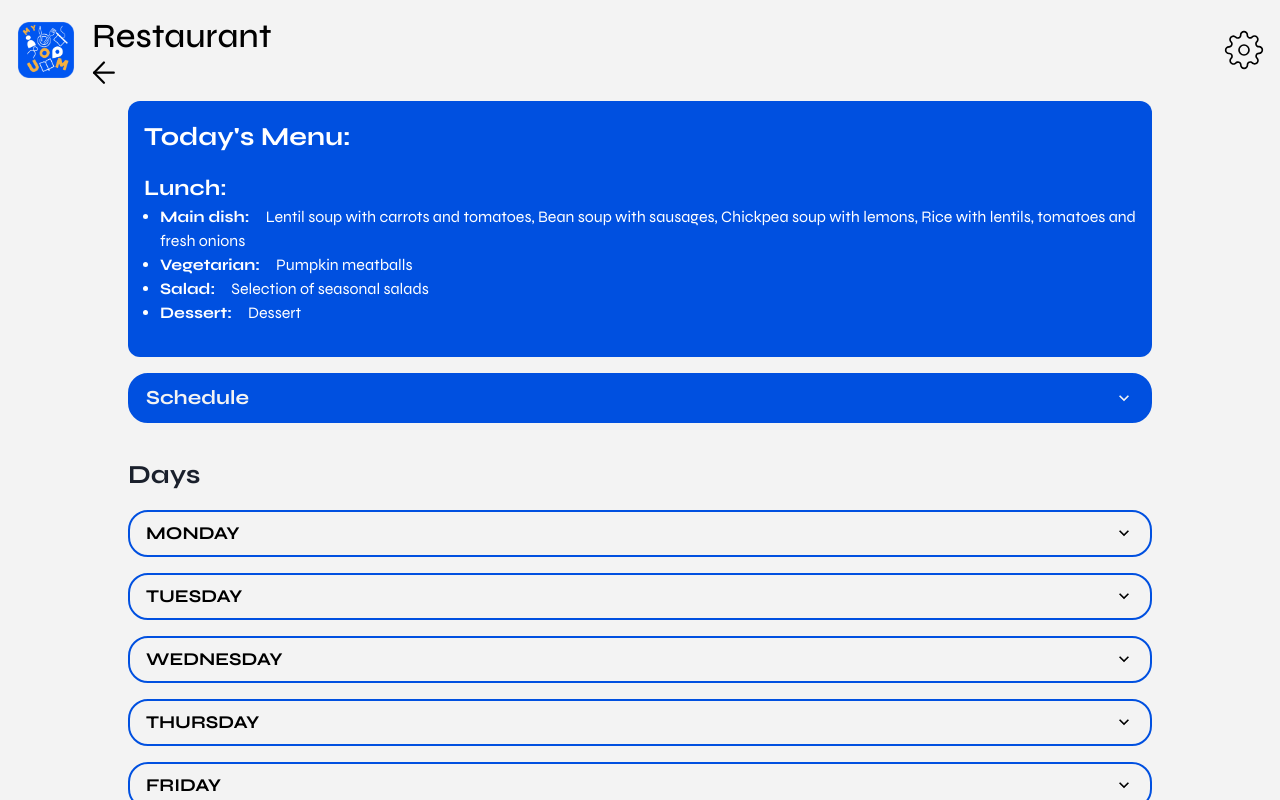
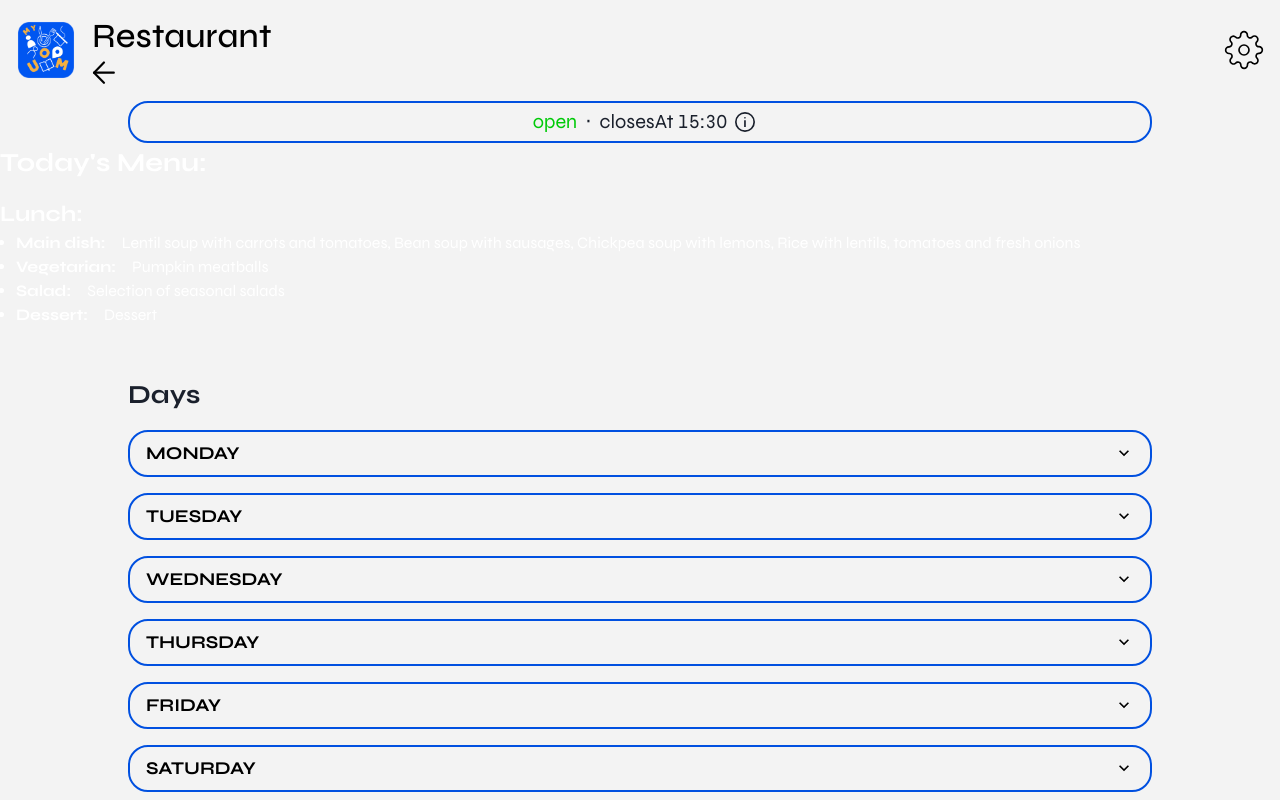
Before and after one commit to open-source-uom/myuom, a React (Create React App) app: page /restaurant in a window 1280 px wide. Shown: the top 800 px of the page. Built offline with nearby package versions, Linux system fonts and the light colour scheme.

Commit message:
Create restaurant schedule button and modal window

```diff
--- a/src/assets/data/RestaurantSchedule.js
+++ b/src/assets/data/RestaurantSchedule.js
@@ -66,3 +66,39 @@ export const RESTAURANT_HOURS = {
     },
   },
 };
+
+export const schedule = {
+  weekdays: {
+    breakfast: { start: "08:00", end: "09:30" },
+    lunch: { start: "12:30", end: "15:30" },
+    dinner: { start: "18:00", end: "20:00" },
+  },
+  weekendsAndHolidays: {
+    breakfast: { start: "08:00", end: "09:30" },
+    lunch: { start: "13:00", end: "15:30" },
+    dinner: { start: "18:00", end: "20:00" },
+  },
+};
+
+export const holidays = [
+  "2023-10-26",
+  "2023-10-28",
+  "2023-12-25",
+  "2023-12-26",
+  "2024-01-01",
+  "2024-01-06",
+  "2024-03-18",
+  "2024-03-25",
+  "2024-05-01",
+  "2024-05-03",
+  "2024-05-04",
+  "2024-05-05",
+  "2024-05-06",
+  "2024-06-23",
+  "2024-06-24",
+  "2024-08-15",
+  "2024-10-26",
+  "2024-10-28",
+  "2024-12-25",
+  "2024-12-26",
+];
--- a/src/components/restaurant/Schedule.jsx
+++ b/src/components/restaurant/Schedule.jsx
@@ -38,156 +38,187 @@
 
 import {
   Box,
-  Grid,
-  AccordionItem,
-  AccordionButton,
-  AccordionPanel,
-  AccordionIcon,
   Text,
   Flex,
   useColorModeValue,
+  Modal,
+  ModalOverlay,
+  ModalContent,
+  ModalHeader,
+  ModalBody,
+  ModalCloseButton,
+  useDisclosure,
 } from "@chakra-ui/react";
-import { RESTAURANT_HOURS } from "../../assets/data/RestaurantSchedule";
+import { InfoOutlineIcon } from "@chakra-ui/icons";
+import { schedule, holidays } from "../../assets/data/RestaurantSchedule";
+import TimeTable from "./TimeTable";
 import i18n from "../../i18n";
+import { useState, useEffect } from "react";
+
 function Schedule() {
+  const [isRestaurantOpen, setIsRestaurantOpen] = useState(false);
+  const { isOpen, onOpen, onClose } = useDisclosure();
+
+  const [nextTimeInfo, setNextTimeInfo] = useState({
+    nextTime: "00:00",
+    activeMeal: "none",
+    activeCategory: "none",
+  });
+
+  useEffect(() => {
+    const updateNextTime = () => {
+      const now = new Date();
+      const nextTimeInfo = getNextTimeAndMeal(now);
+      setNextTimeInfo(nextTimeInfo);
+    };
+
+    const timeNow = new Date();
+    const delayUntilNextMinute = 60 - timeNow.getSeconds();
+
+    updateNextTime();
+
+    setTimeout(() => {
+      updateNextTime();
+
+      const intervalId = setInterval(updateNextTime, 60000);
+
+      return () => clearInterval(intervalId);
+    }, delayUntilNextMinute * 1000);
+  }, []);
+
+  function isHoliday(today) {
+    const todayString = today.toISOString().split("T")[0];
+    return holidays.includes(todayString);
+  }
+
+  function getDayCategory(offset = 0) {
+    let day = new Date();
+    day.setDate(day.getDate() + offset);
+    const dayOfWeek = day.getDay();
+    const isWeekend = dayOfWeek === 0 || dayOfWeek === 6;
+    const dayCategory =
+      isWeekend || isHoliday(day) ? "weekendsAndHolidays" : "weekdays";
+    return dayCategory;
+  }
+
+  function getNextTimeAndMeal(now) {
+    const todayCategory = getDayCategory();
+    const nowTime = now.toTimeString().substr(0, 5);
+
+    let nextOpeningTime = "24:00";
+    let activeMeal = "none";
+
+    for (const meal in schedule[todayCategory]) {
+      const { start, end } = schedule[todayCategory][meal];
+
+      if (nowTime >= start && nowTime < end) {
+        setIsRestaurantOpen(true);
+        return {
+          nextTime: end,
+          activeMeal: meal,
+          activeCategory: todayCategory,
+        };
+      }
+
+      if (nowTime < start && start < nextOpeningTime) {
+        setIsRestaurantOpen(false);
+        return {
+          nextTime: start,
+          activeMeal: meal,
+          activeCategory: todayCategory,
+        };
+      }
+    }
+
+    setIsRestaurantOpen(false);
+    const tomorrowCategory = getDayCategory(1);
+
+    activeMeal = "breakfast";
+    const { start } = schedule[tomorrowCategory][activeMeal];
+
+    return {
+      nextTime: start,
+      activeMeal,
+      activeCategory: tomorrowCategory,
+    };
+  }
+
   return (
+    <>
       <Box
-      marginBottom="1rem"
         borderRadius="20"
         overflow="hidden"
         border="2px"
         borderColor={useColorModeValue("#0050e0", "#f3f3f3")}
-      bg={useColorModeValue("#0050e0", "#f3f3f3")}
-      color={useColorModeValue("#f3f3f3", "black")}
       >
-      <AccordionItem border="none">
-        <Text>
-          <AccordionButton
-            display="flex"
-            direction="row"
+        <Flex
+          w={"100%"}
+          justifyContent="center"
           alignItems="center"
-            justifyContent="start"
-            _hover={{ bg: "transparent" }}
-            w="100%"
-            h="100%"
-            outline="none"
-            bgColor="transparent"
-            color={useColorModeValue("#f3f3f3", "black")}
           fontFamily="Syne"
-            border="none"
-            alt="profPic"
-            overflow="hidden"
-            gap={3}
+          fontSize="20px"
+          py={1}
+          cursor="pointer"
+          onClick={onOpen}
         >
           <Text
-              w="100%"
+            as="span"
+            px={2}
+            color={isRestaurantOpen ? "#00CA08" : "#CA0000"}
+          >
+            {i18n.t(isRestaurantOpen ? "open" : "closed")}
+          </Text>
+          <Text as="span">⋅</Text>
+          <Text
+            as="span"
+            style={{ fontVariantNumeric: "lining-nums tabular-nums" }}
+            px={2}
+          >
+            {i18n.t(isRestaurantOpen ? "closesAt" : "opensAt")}{" "}
+            {nextTimeInfo.nextTime}
+          </Text>
+          <InfoOutlineIcon />
+        </Flex>
+      </Box>
+      <Modal onClose={onClose} isOpen={isOpen} isCentered>
+        <ModalOverlay backdropFilter="blur(10px)" />
+        <ModalContent
+          w={{ sm: "90%", md: "90%", lg: "80%", "2xl": "60%", "3xl": "50%" }}
+          fontFamily="Syne"
+          borderRadius="24px"
+          bg={useColorModeValue("#f3f3f3", "black")}
+        >
+          <Flex px="15px" justifyContent="space-between" alignItems="center">
+            <ModalHeader py="15px" px="10px" fontWeight="600" fontSize="22px">
+              {i18n.t("orario")}
+            </ModalHeader>
+            <ModalCloseButton position="static" />
+          </Flex>
+
+          <ModalBody
             display="flex"
-              direction="row"
-              justifyContent="start"
-              fontWeight="bold"
-              fontFamily="Syne"
-              fontSize={{ sm: 16, md: 18, lg: 20 }}
-              color={useColorModeValue("#f3f3f3", "black")}
+            flexDir="column"
+            px="15px"
+            paddingTop="0"
+            paddingBottom="15px"
+            gap="24px"
           >
-              {i18n.t("orario")}
-            </Text>
-            <AccordionIcon />
-          </AccordionButton>
-        </Text>
-        <AccordionPanel
-          pb={4}
-          w={"100%"}
-          justifyContent="start"
-          fontFamily="Syne"
-        >
-          <Grid
-            templateColumns={{ sm: "repeat(1, 1fr)", lg: "repeat(3, 1fr)" }}
-            justifyContent="start"
-            alignItems="start"
-          >
-            <Flex direction="column">
-              <Text fontWeight="bold">{i18n.t("proino")}</Text>
-              <Text>
-                {" "}
-                {RESTAURANT_HOURS.for_breakfast.on_weekdays.start.hours
-                  .toString()
-                  .padStart(2, "0")}
-                :
-                {RESTAURANT_HOURS.for_breakfast.on_weekdays.start.minutes
-                  .toString()
-                  .padStart(2, "0")}
-                -
-                {RESTAURANT_HOURS.for_breakfast.on_weekdays.end.hours
-                  .toString()
-                  .padStart(2, "0")}
-                :
-                {RESTAURANT_HOURS.for_breakfast.on_weekdays.end.minutes
-                  .toString()
-                  .padStart(2, "0")}
-              </Text>
-            </Flex>
-            <Flex direction="column">
-              <Text fontWeight="bold">{i18n.t("mesimeriano")}</Text>
-              <Text align="center">
-                {RESTAURANT_HOURS.for_lunch.on_weekdays.start.hours
-                  .toString()
-                  .padStart(2, "0")}
-                :
-                {RESTAURANT_HOURS.for_lunch.on_weekdays.start.minutes
-                  .toString()
-                  .padStart(2, "0")}
-                -{" "}
-                {RESTAURANT_HOURS.for_lunch.on_weekdays.end.hours
-                  .toString()
-                  .padStart(2, "0")}
-                :
-                {RESTAURANT_HOURS.for_lunch.on_weekdays.end.minutes
-                  .toString()
-                  .padStart(2, "0")}
-                <br></br>
-                {RESTAURANT_HOURS.for_lunch.on_weekend.start.hours
-                  .toString()
-                  .padStart(2, "0")}
-                :
-                {RESTAURANT_HOURS.for_lunch.on_weekend.start.minutes
-                  .toString()
-                  .padStart(2, "0")}
-                -{" "}
-                {RESTAURANT_HOURS.for_lunch.on_weekend.end.hours
-                  .toString()
-                  .padStart(2, "0")}
-                :
-                {RESTAURANT_HOURS.for_lunch.on_weekend.end.minutes
-                  .toString()
-                  .padStart(2, "0")}{" "}
-                ({i18n.t("skKaiArgies")})
-              </Text>
-            </Flex>
-            <Flex direction="column">
-              <Text fontWeight="bold">{i18n.t("vradino")}</Text>
-              <Text>
-                {" "}
-                {RESTAURANT_HOURS.for_dinner.on_weekdays.start.hours
-                  .toString()
-                  .padStart(2, "0")}
-                :
-                {RESTAURANT_HOURS.for_dinner.on_weekdays.start.minutes
-                  .toString()
-                  .padStart(2, "0")}
-                -{" "}
-                {RESTAURANT_HOURS.for_dinner.on_weekdays.end.hours
-                  .toString()
-                  .padStart(2, "0")}
-                :
-                {RESTAURANT_HOURS.for_dinner.on_weekdays.end.minutes
-                  .toString()
-                  .padStart(2, "0")}
-              </Text>
-            </Flex>
-          </Grid>
-        </AccordionPanel>
-      </AccordionItem>
-    </Box>
+            <TimeTable
+              title="weekdays"
+              entries={schedule.weekdays}
+              activeCategory={nextTimeInfo.activeCategory}
+              activeMeal={nextTimeInfo.activeMeal}
+            />
+            <TimeTable
+              title="weekendsAndHolidays"
+              entries={schedule.weekendsAndHolidays}
+              activeCategory={nextTimeInfo.activeCategory}
+              activeMeal={nextTimeInfo.activeMeal}
+            />
+          </ModalBody>
+        </ModalContent>
+      </Modal>
+    </>
   );
 }
 
--- /dev/null
+++ b/src/components/restaurant/TimeTable.jsx
@@ -0,0 +1,61 @@
+import { Flex } from "@chakra-ui/react";
+import i18n from "../../i18n";
+
+function TimeTable({ title, entries, activeCategory, activeMeal }) {
+  function isTableRowActive(key) {
+    return activeCategory === title && activeMeal === key;
+  }
+
+  return (
+    <Flex
+      flexDir="column"
+      borderRadius="16px"
+      borderColor="#0050E0"
+      _dark={{ borderColor: "#f3f3f3" }}
+      borderWidth="2px"
+      overflow="hidden"
+    >
+      <Flex
+        justifyContent="center"
+        borderBottom="2px"
+        borderColor="#0050E0"
+        _dark={{ borderColor: "#f3f3f3" }}
+        py="12px"
+        bg="#0050E00F"
+        fontWeight="500"
+        fontSize="18px"
+      >
+        {i18n.t(title)}
+      </Flex>
+      {Object.keys(entries).map((key, index) => (
+        <Flex
+          key={key}
+          flexDir="row"
+          justifyContent="space-between"
+          alignItems="center"
+          px="18px"
+          borderBottom={index === Object.keys(entries).length - 1 ? "" : "2px"}
+          borderColor="#0050E0"
+          bg={isTableRowActive(key) ? "#0050E0" : ""}
+          color={isTableRowActive(key) ? "white" : ""}
+          fontWeight={isTableRowActive(key) ? "bold" : ""}
+          _dark={{
+            borderColor: "#f3f3f3",
+            bg: isTableRowActive(key) ? "#f3f3f3" : "",
+            color: isTableRowActive(key) ? "black" : "",
+          }}
+        >
+          <Flex>{i18n.t(key)}</Flex>
+          <Flex
+            style={{ fontVariantNumeric: "lining-nums tabular-nums" }}
+            py="12px"
+          >
+            {entries[key].start} - {entries[key].end}
+          </Flex>
+        </Flex>
+      ))}
+    </Flex>
+  );
+}
+
+export default TimeTable;
--- a/src/pages/RestaurantPage.jsx
+++ b/src/pages/RestaurantPage.jsx
@@ -36,42 +36,28 @@
 
 */
 
-import { useEffect } from "react";
 import Menu from "../components/restaurant/RestaurantMenu";
-import data from "../assets/data/DailyMenu";
-import {
-  Accordion,
-  Box,
-  Text,
-  Flex,
-  useColorModeValue,
-} from "@chakra-ui/react";
+import { Accordion, Box, Text, Flex } from "@chakra-ui/react";
 import Schedule from "../components/restaurant/Schedule";
 import TodaysMenu from "../components/restaurant/TodaysRestaurantMenu";
 import i18n from "../../src/i18n";
-import { useWeeklyRestaurantMenu, useScrollToTopOnLoad } from "../hooks"
+import { useWeeklyRestaurantMenu, useScrollToTopOnLoad } from "../hooks";
 export default function RestauranPage() {
   const weeklyRestaurantMenu = useWeeklyRestaurantMenu();
   useScrollToTopOnLoad();
 
   return (
     <Flex direction="column" align="center">
-      <Box
-        bg={useColorModeValue("#0050e0", "#f3f3f3")}
-        w={{ sm: "90%", md: "90%", lg: "80%", "2xl": "60%", "3xl": "50%" }}
-        rounded="0.75rem"
-        px={"1rem"}
-        py={"1rem"}
-      >
+      <Box w={{ sm: "90%", md: "90%", lg: "80%", "2xl": "60%", "3xl": "50%" }}>
+        <Schedule />
+      </Box>
+      <Box w="100%">
         <TodaysMenu />
       </Box>
       <Box
         textAlign={"center"}
         w={{ sm: "90%", md: "90%", lg: "80%", "2xl": "60%", "3xl": "50%" }}
       >
-        <Accordion allowToggle mt="1rem">
-          <Schedule />
-        </Accordion>
         <Box align="center">
           <Text
             mt="2rem"
@@ -89,7 +75,9 @@ export default function RestauranPage() {
         </Box>
         <Accordion allowToggle>
           {weeklyRestaurantMenu.map((dailyFoodMenu) => {
-            return <Menu dailyFoodMenu={dailyFoodMenu} key={dailyFoodMenu.day} />;
+            return (
+              <Menu dailyFoodMenu={dailyFoodMenu} key={dailyFoodMenu.day} />
+            );
           })}
         </Accordion>
       </Box>
```
Lines whose indentation alone changed are shown as unchanged.
